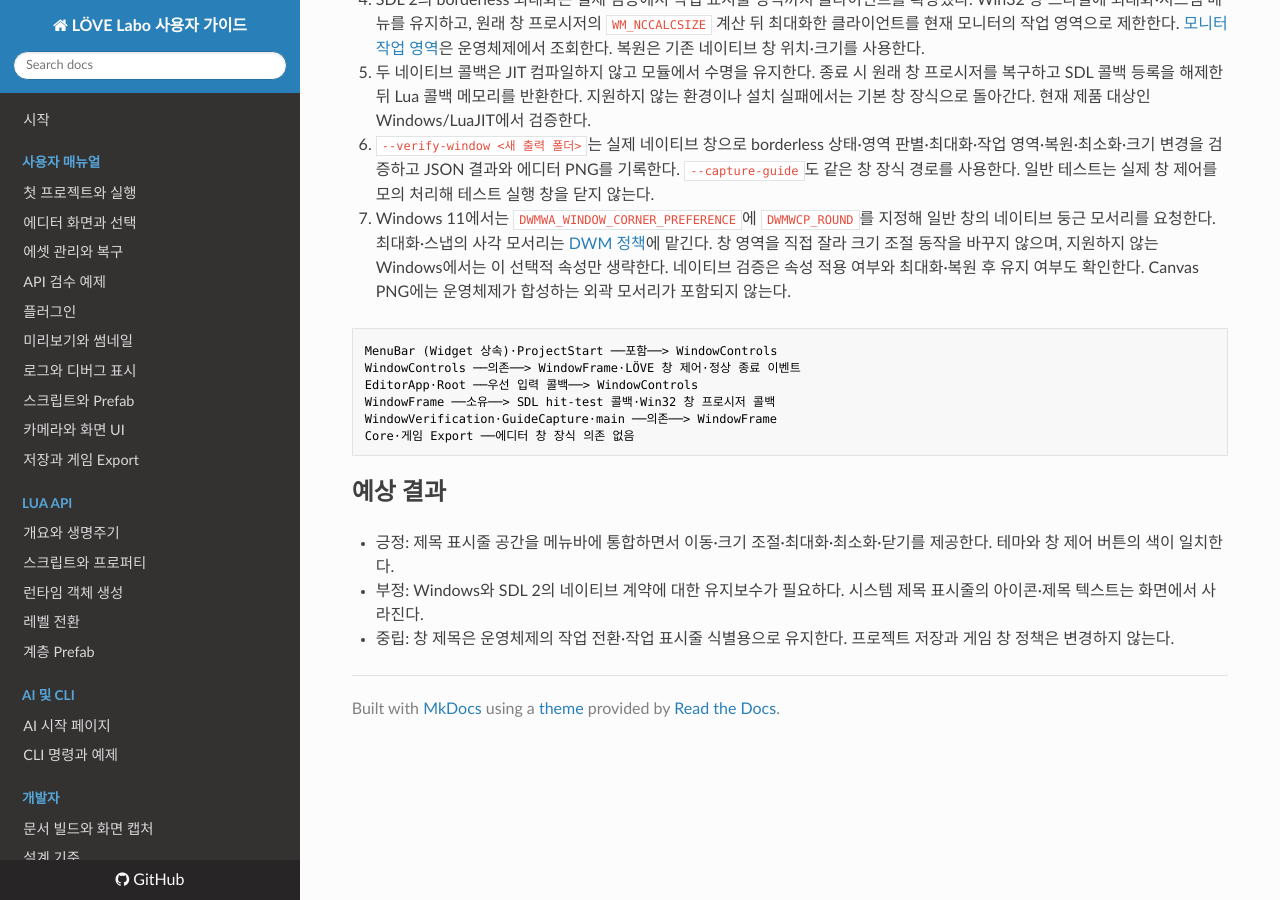
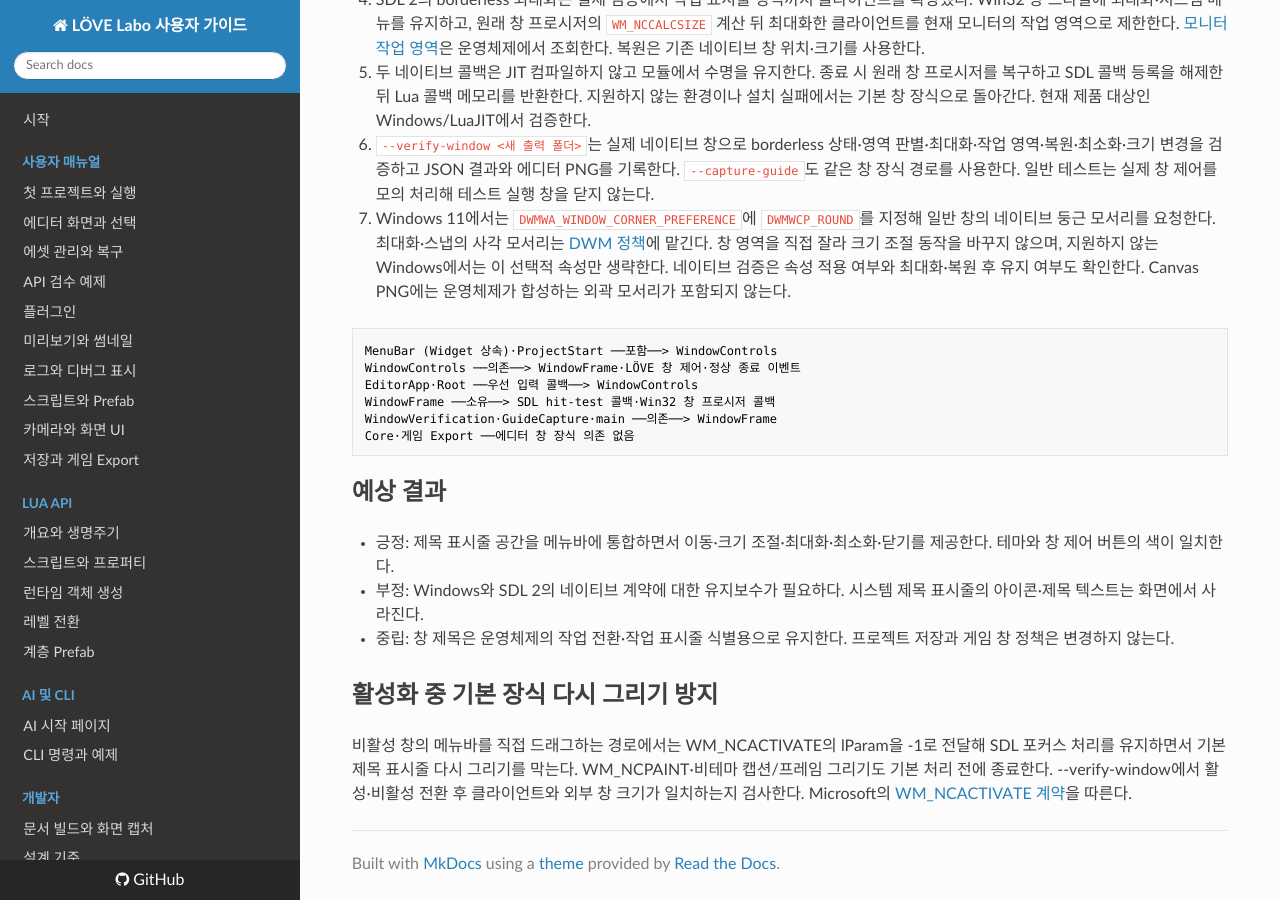
Before and after one commit to tyt0815/LOVE-Labo, an MkDocs documentation site: the page built from docs/adr/0083-editor-window-controls-in-menu-bar.md, in a window 1280 px wide and 900 px high, scrolled down 840 px. Built offline with MkDocs 1.6.1, drawn with Linux system fonts in a browser that asks for light colours; nearby versions of some CDN libraries.

Commit message:
fix: 비활성 에디터 창 이동 시 기본 제목 표시줄 그리기 차단

```diff
--- a/docs/adr/0083-editor-window-controls-in-menu-bar.md
+++ b/docs/adr/0083-editor-window-controls-in-menu-bar.md
@@ -38,3 +38,7 @@ Core·게임 Export ──에디터 창 장식 의존 없음
 - 긍정: 제목 표시줄 공간을 메뉴바에 통합하면서 이동·크기 조절·최대화·최소화·닫기를 제공한다. 테마와 창 제어 버튼의 색이 일치한다.
 - 부정: Windows와 SDL 2의 네이티브 계약에 대한 유지보수가 필요하다. 시스템 제목 표시줄의 아이콘·제목 텍스트는 화면에서 사라진다.
 - 중립: 창 제목은 운영체제의 작업 전환·작업 표시줄 식별용으로 유지한다. 프로젝트 저장과 게임 창 정책은 변경하지 않는다.
+
+## 활성화 중 기본 장식 다시 그리기 방지
+
+비활성 창의 메뉴바를 직접 드래그하는 경로에서는 WM_NCACTIVATE의 lParam을 -1로 전달해 SDL 포커스 처리를 유지하면서 기본 제목 표시줄 다시 그리기를 막는다. WM_NCPAINT·비테마 캡션/프레임 그리기도 기본 처리 전에 종료한다. --verify-window에서 활성·비활성 전환 후 클라이언트와 외부 창 크기가 일치하는지 검사한다. Microsoft의 [WM_NCACTIVATE 계약](https://learn.microsoft.com/en-us/windows/win32/winmsg/wm-ncactivate)을 따른다.
```
Also changed, not shown: 2 other files.
